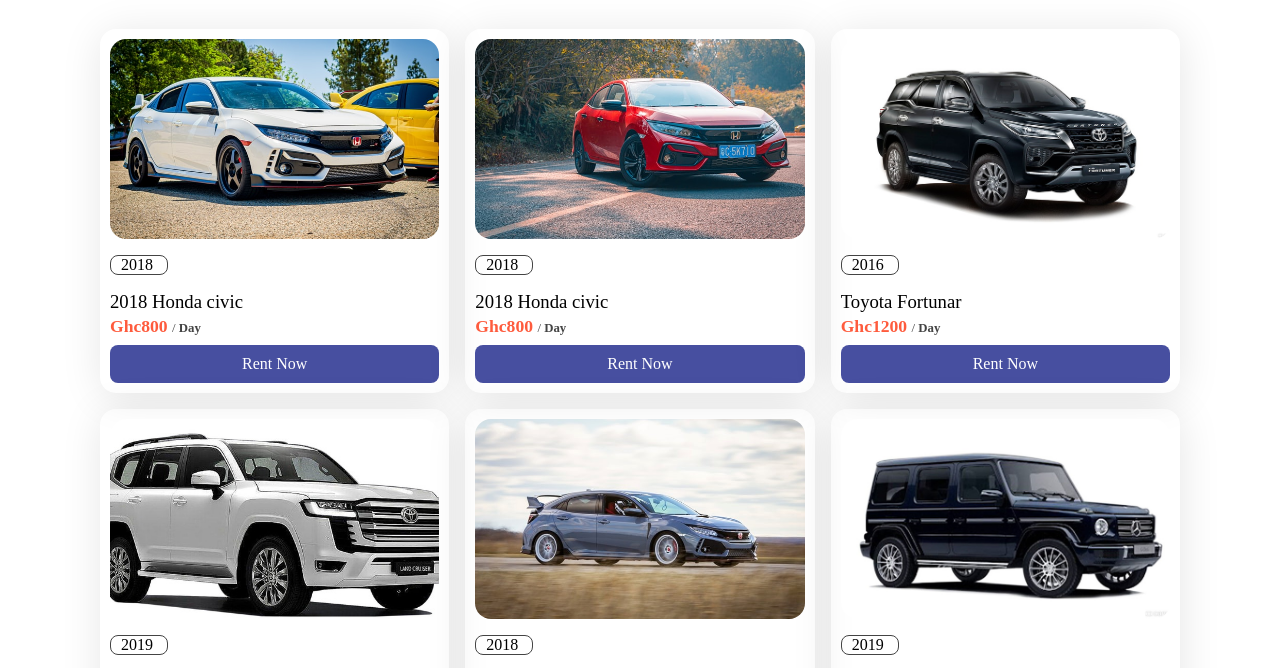
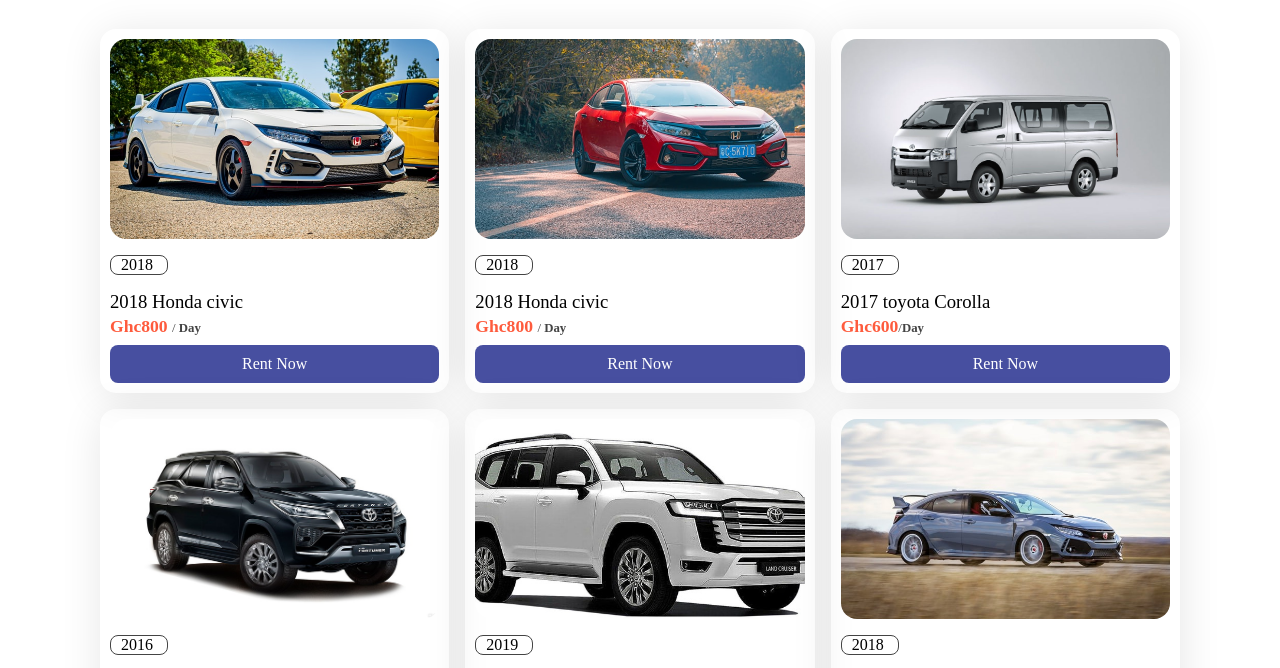
Before and after one commit to KwameNelly/Car-Rental-Management-System, a website: page frontend/pages/services.html in a window 1280 px wide. Shown: the part 118-786 px from the top of the page. Drawn offline with nearby package versions, Linux system fonts and the light colour scheme.

Commit message:
Update services.html

```diff
--- a/frontend/pages/services.html
+++ b/frontend/pages/services.html
@@ -61,6 +61,16 @@
                 <p>2018</p>
                 <h3>2018 Honda civic</h3>
                 <h2>Ghc800 <span>/ <strong>Day</strong></span></h2>
+                <a href="#" class="btn"> Rent Now </a>
+            </div>
+
+            <div class="box">
+                <div class="box-img">
+                    <img src="/img/car20.jpeg" alt="">
+                </div>
+                <p>2017</p>
+                <h3>2017 toyota Corolla</h3>
+                <h2>Ghc600<span>/<strong>Day</strong></span></h2>
                 <a href="#" class="btn"> Rent Now </a>
             </div>
 
@@ -159,4 +169,5 @@
     </section>
 </body>
 
+
 </html>
```
